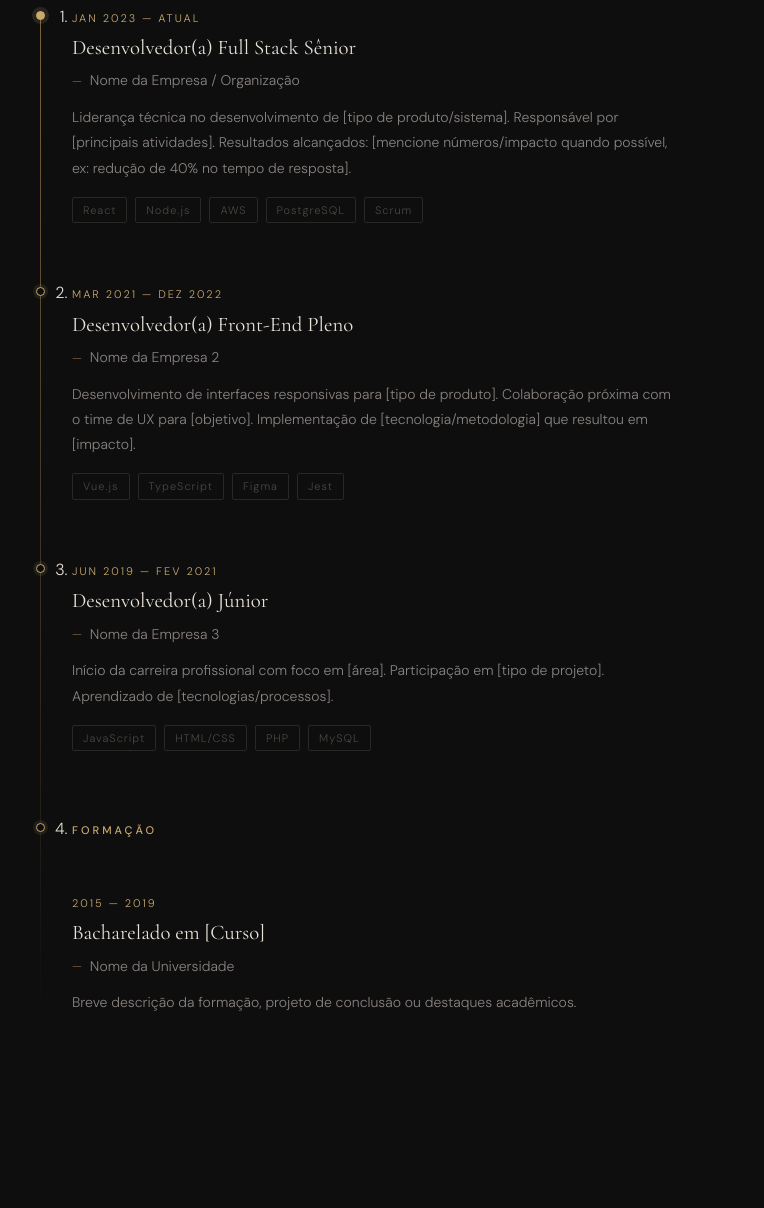
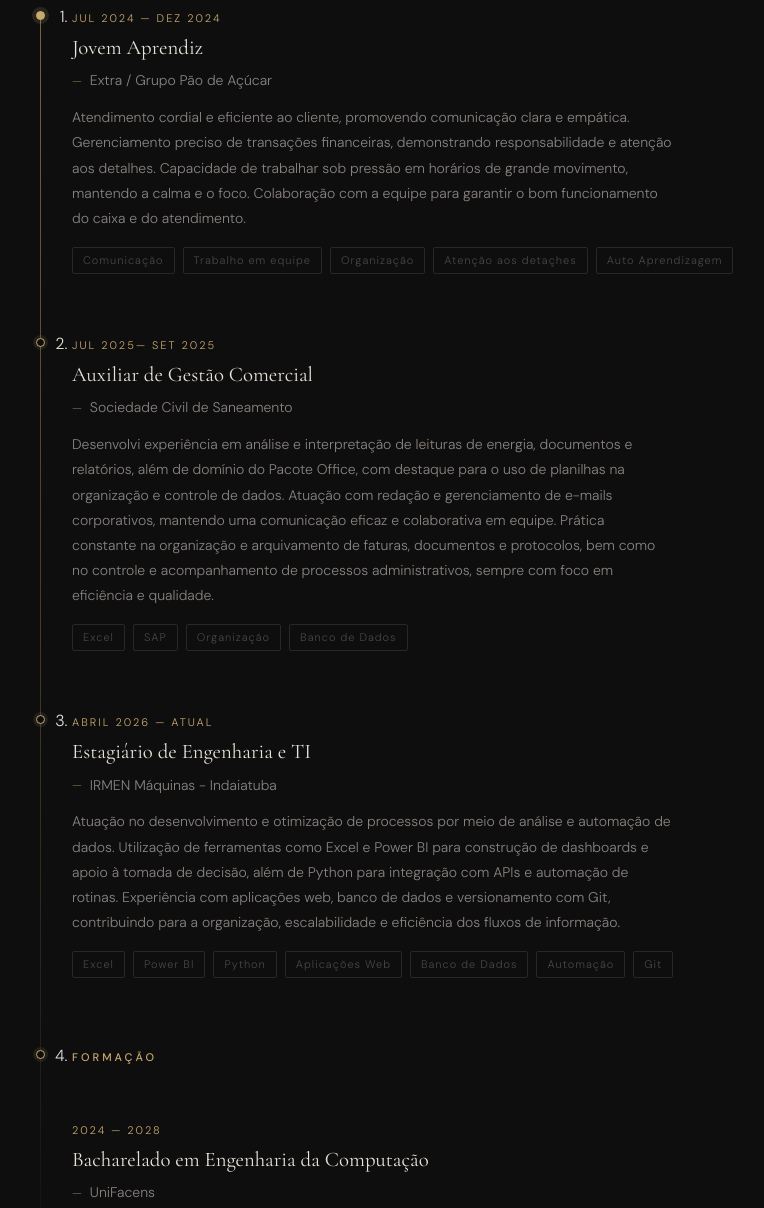
Before and after one commit to IgnacioSens/PortfolioIgnacioSens, a plain HTML site: page portfolio/experiencias.html in a window 1280 px wide. Shown: the part 521-1729 px from the top of the page, without its empty margins (90-854 px from the left). Drawn offline with nearby package versions, Linux system fonts and the light colour scheme.

Commit message:
Atualização do código 24/04

```diff
--- a/portfolio/experiencias.html
+++ b/portfolio/experiencias.html
@@ -1,19 +1,21 @@
 <!DOCTYPE html>
 <html lang="pt-BR">
+
 <head>
   <meta charset="UTF-8" />
   <meta name="viewport" content="width=device-width, initial-scale=1.0" />
-  <title>Experiências — Seu Nome</title>
-  <meta name="description" content="Trajetória profissional de [Seu Nome]" />
+  <title>Experiências — Ignacio Sens</title>
+  <meta name="description" content="Trajetória profissional de Ignacio Sens" />
 
   <link rel="stylesheet" href="style.css" />
 </head>
+
 <body>
 
   <!-- ============ NAVBAR ============ -->
   <nav class="navbar">
     <div class="nav-inner">
-      <a href="index.html" class="nav-logo">Seu<span>Nome</span></a>
+      <a href="index.html" class="nav-logo">Ignacio<span>Sens</span></a>
       <ul class="nav-links">
         <li><a href="index.html">Início</a></li>
         <li><a href="sobre.html">Sobre</a></li>
@@ -62,74 +64,83 @@
           <!-- ── EXPERIÊNCIA 1 (mais recente) ── -->
           <li class="timeline-item fade-in">
             <!-- ✏️ Período da experiência -->
-            <span class="timeline-period">Jan 2023 — Atual</span>
+            <span class="timeline-period">Jul 2024 —  Dez 2024</span>
 
             <div class="timeline-header">
               <!-- ✏️ Cargo -->
-              <h2 class="timeline-role">Desenvolvedor(a) Full Stack Sênior</h2>
+              <h2 class="timeline-role">Jovem Aprendiz</h2>
               <!-- ✏️ Empresa -->
-              <p class="timeline-company">Nome da Empresa / Organização</p>
+              <p class="timeline-company">Extra / Grupo Pão de Açúcar</p>
             </div>
 
             <!-- ✏️ Descrição das responsabilidades e conquistas -->
             <p class="timeline-desc">
-              Liderança técnica no desenvolvimento de [tipo de produto/sistema].
-              Responsável por [principais atividades]. Resultados alcançados:
-              [mencione números/impacto quando possível, ex: redução de 40% no tempo de resposta].
+              Atendimento cordial e eficiente ao cliente, promovendo comunicação clara e empática.
+              Gerenciamento preciso de transações financeiras, demonstrando responsabilidade e atenção
+              aos detalhes. Capacidade de trabalhar sob pressão em horários de grande movimento,
+              mantendo a calma e o foco. Colaboração com a equipe para garantir o bom funcionamento do
+              caixa e do atendimento.
+
             </p>
 
             <!-- ✏️ Habilidades utilizadas -->
             <div class="timeline-skills">
-              <span class="timeline-skill">React</span>
-              <span class="timeline-skill">Node.js</span>
-              <span class="timeline-skill">AWS</span>
-              <span class="timeline-skill">PostgreSQL</span>
-              <span class="timeline-skill">Scrum</span>
+              <span class="timeline-skill">Comunicação</span>
+              <span class="timeline-skill">Trabalho em equipe</span>
+              <span class="timeline-skill">Organização</span>
+              <span class="timeline-skill">Atenção aos detaçhes</span>
+              <span class="timeline-skill">Auto Aprendizagem</span>
             </div>
           </li>
 
           <!-- ── EXPERIÊNCIA 2 ── -->
           <li class="timeline-item fade-in">
-            <span class="timeline-period">Mar 2021 — Dez 2022</span>
+            <span class="timeline-period">Jul 2025— Set 2025</span>
 
             <div class="timeline-header">
-              <h2 class="timeline-role">Desenvolvedor(a) Front-End Pleno</h2>
-              <p class="timeline-company">Nome da Empresa 2</p>
+              <h2 class="timeline-role">Auxiliar de Gestão Comercial</h2>
+              <p class="timeline-company">Sociedade Civil de Saneamento</p>
             </div>
 
             <p class="timeline-desc">
-              Desenvolvimento de interfaces responsivas para [tipo de produto].
-              Colaboração próxima com o time de UX para [objetivo].
-              Implementação de [tecnologia/metodologia] que resultou em [impacto].
+              Desenvolvi experiência em análise e interpretação de leituras de energia, documentos e
+              relatórios, além de domínio do Pacote Office, com destaque para o uso de planilhas na
+              organização e controle de dados. Atuação com redação e gerenciamento de e-mails
+              corporativos, mantendo uma comunicação eficaz e colaborativa em equipe. Prática constante na
+              organização e arquivamento de faturas, documentos e protocolos, bem como no controle e
+              acompanhamento de processos administrativos, sempre com foco em eficiência e qualidade.
+
             </p>
 
             <div class="timeline-skills">
-              <span class="timeline-skill">Vue.js</span>
-              <span class="timeline-skill">TypeScript</span>
-              <span class="timeline-skill">Figma</span>
-              <span class="timeline-skill">Jest</span>
+              <span class="timeline-skill">Excel</span>
+              <span class="timeline-skill">SAP</span>
+              <span class="timeline-skill">Organização</span>
+              <span class="timeline-skill">Banco de Dados</span>
             </div>
           </li>
 
           <!-- ── EXPERIÊNCIA 3 ── -->
           <li class="timeline-item fade-in">
-            <span class="timeline-period">Jun 2019 — Fev 2021</span>
+            <span class="timeline-period">Abril 2026 — Atual</span>
 
             <div class="timeline-header">
-              <h2 class="timeline-role">Desenvolvedor(a) Júnior</h2>
-              <p class="timeline-company">Nome da Empresa 3</p>
+              <h2 class="timeline-role">Estagiário de Engenharia e TI</h2>
+              <p class="timeline-company">IRMEN Máquinas - Indaiatuba</p>
             </div>
 
             <p class="timeline-desc">
-              Início da carreira profissional com foco em [área].
-              Participação em [tipo de projeto]. Aprendizado de [tecnologias/processos].
+              Atuação no desenvolvimento e otimização de processos por meio de análise e automação de dados. Utilização de ferramentas como Excel e Power BI para construção de dashboards e apoio à tomada de decisão, além de Python para integração com APIs e automação de rotinas. Experiência com aplicações web, banco de dados e versionamento com Git, contribuindo para a organização, escalabilidade e eficiência dos fluxos de informação.
             </p>
 
             <div class="timeline-skills">
-              <span class="timeline-skill">JavaScript</span>
-              <span class="timeline-skill">HTML/CSS</span>
-              <span class="timeline-skill">PHP</span>
-              <span class="timeline-skill">MySQL</span>
+              <span class="timeline-skill">Excel</span>
+              <span class="timeline-skill">Power BI</span>
+              <span class="timeline-skill">Python</span>
+              <span class="timeline-skill">Aplicações Web</span>
+              <span class="timeline-skill">Banco de Dados</span>
+              <span class="timeline-skill">Automação</span>
+              <span class="timeline-skill">Git</span>
             </div>
           </li>
 
@@ -143,13 +154,13 @@
             <span class="section-label" style="margin-bottom: 48px; display: block;">Formação</span>
 
             <!-- ✏️ Graduação -->
-            <span class="timeline-period">2015 — 2019</span>
+            <span class="timeline-period">2024 — 2028</span>
             <div class="timeline-header">
-              <h2 class="timeline-role">Bacharelado em [Curso]</h2>
-              <p class="timeline-company">Nome da Universidade</p>
+              <h2 class="timeline-role">Bacharelado em Engenharia da Computação</h2>
+              <p class="timeline-company">UniFacens</p>
             </div>
             <p class="timeline-desc">
-              Breve descrição da formação, projeto de conclusão ou destaques acadêmicos.
+              Formação focada no desenvolvimento de soluções tecnológicas, com base em programação, estruturas de dados, sistemas operacionais e banco de dados. Desenvolvimento de projetos práticos envolvendo aplicações web, automação e análise de dados, utilizando ferramentas modernas e boas práticas de engenharia de software.
             </p>
           </li>
 
@@ -164,8 +175,8 @@
     <!-- ============ FOOTER ============ -->
     <footer>
       <div class="footer-inner">
-        <span class="footer-name">Seu Nome</span>
-        <span class="footer-copy">© 2025 — Todos os direitos reservados</span>
+        <span class="footer-name">Ignacio Sens</span>
+        <span class="footer-copy">© 2026 — Todos os direitos reservados</span>
         <nav class="footer-links">
           <a href="sobre.html">Sobre</a>
           <a href="projetos.html">Projetos</a>
```
Also changed, not shown: portfolio/MUVED.html (added, +50 -0 lines), portfolio/contato.html (+10 -8 lines), portfolio/index.html (+13 -11 lines), portfolio/projetos.html (+17 -19 lines), portfolio/sobre.html (+17 -18 lines), 2 other files.
